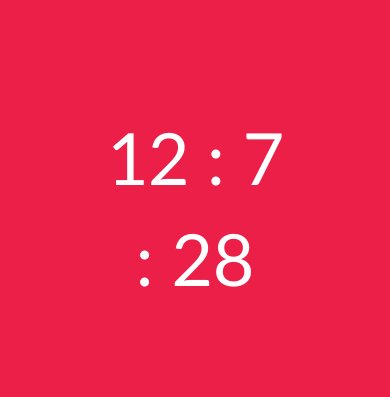
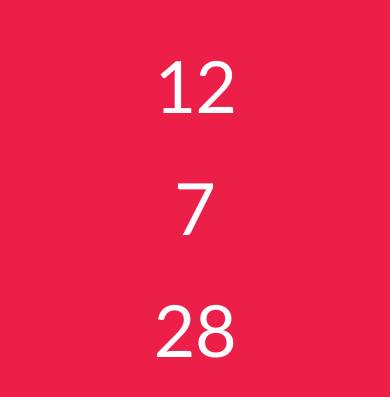
Before and after one commit to lucagutzeit/Birthday, a plain HTML site: page index.html in a window 390 px wide. Shown: the part 215-612 px from the top of the page. Drawn offline with nearby package versions, Linux system fonts and the light colour scheme.

Commit message:
added responsive settings

```diff
--- a/index.html
+++ b/index.html
@@ -17,9 +17,7 @@
       <ul>
         <!-- <li><span id="days"></span>Tage</li> -->
         <li><span id="hours"></span></li>
-        <li>:</li>
         <li><span id="minutes"></span></li>
-        <li>:</li>
         <li><span id="seconds"></span></li>
       </ul>
     </div>
--- a/style.css
+++ b/style.css
@@ -45,8 +45,15 @@ li {
   display: inline-block;
   font-size: 4.5rem;
   list-style-type: none;
-  padding: 0.1em;
+  padding: 0.25em;
   text-transform: uppercase;
 }
 
+@media screen and (max-width: 700px) {
+  li {
+    display: grid;
+    grid-template-columns: 1fr;
+  }
+}
+
 /* general styling */
```
